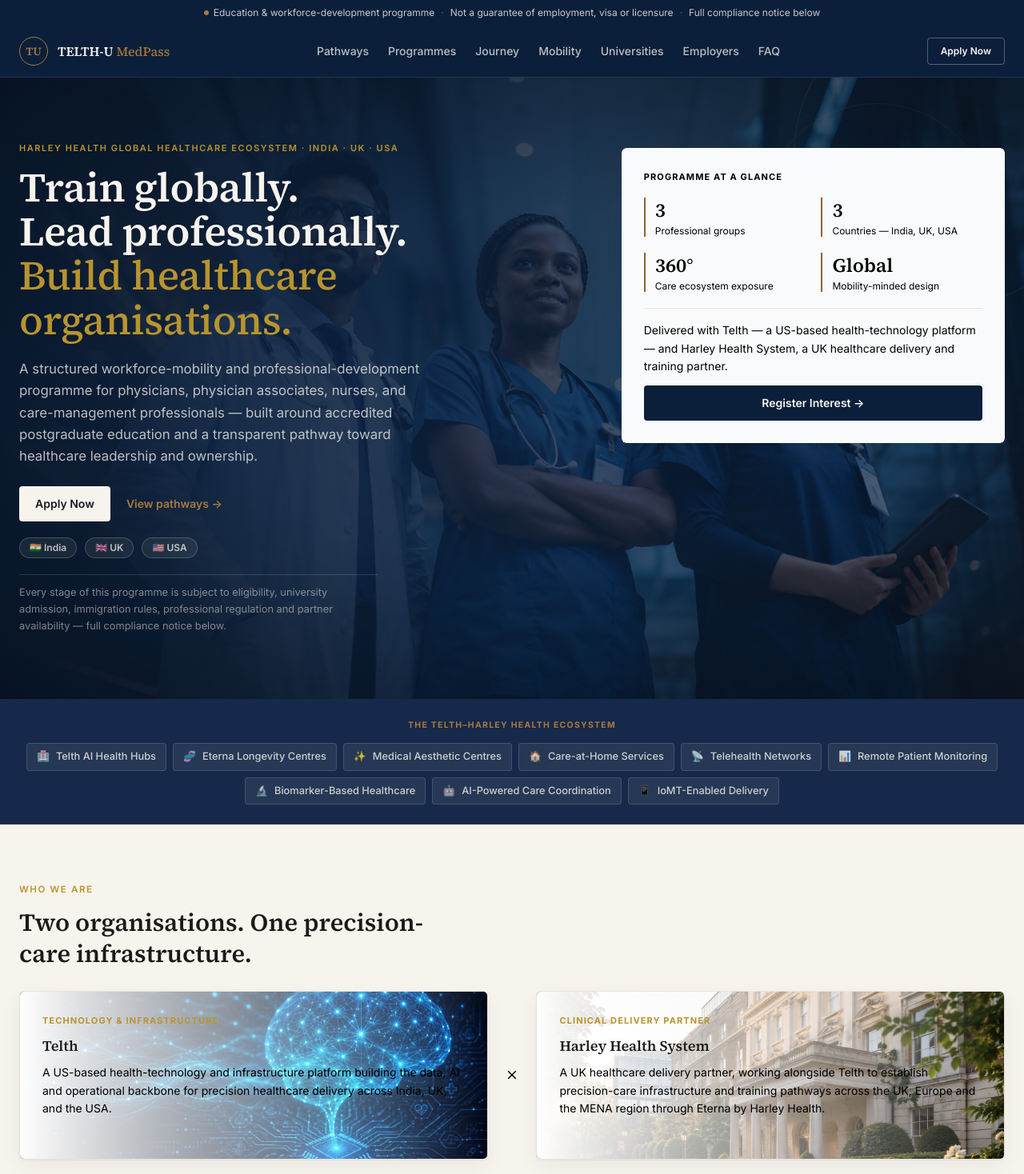
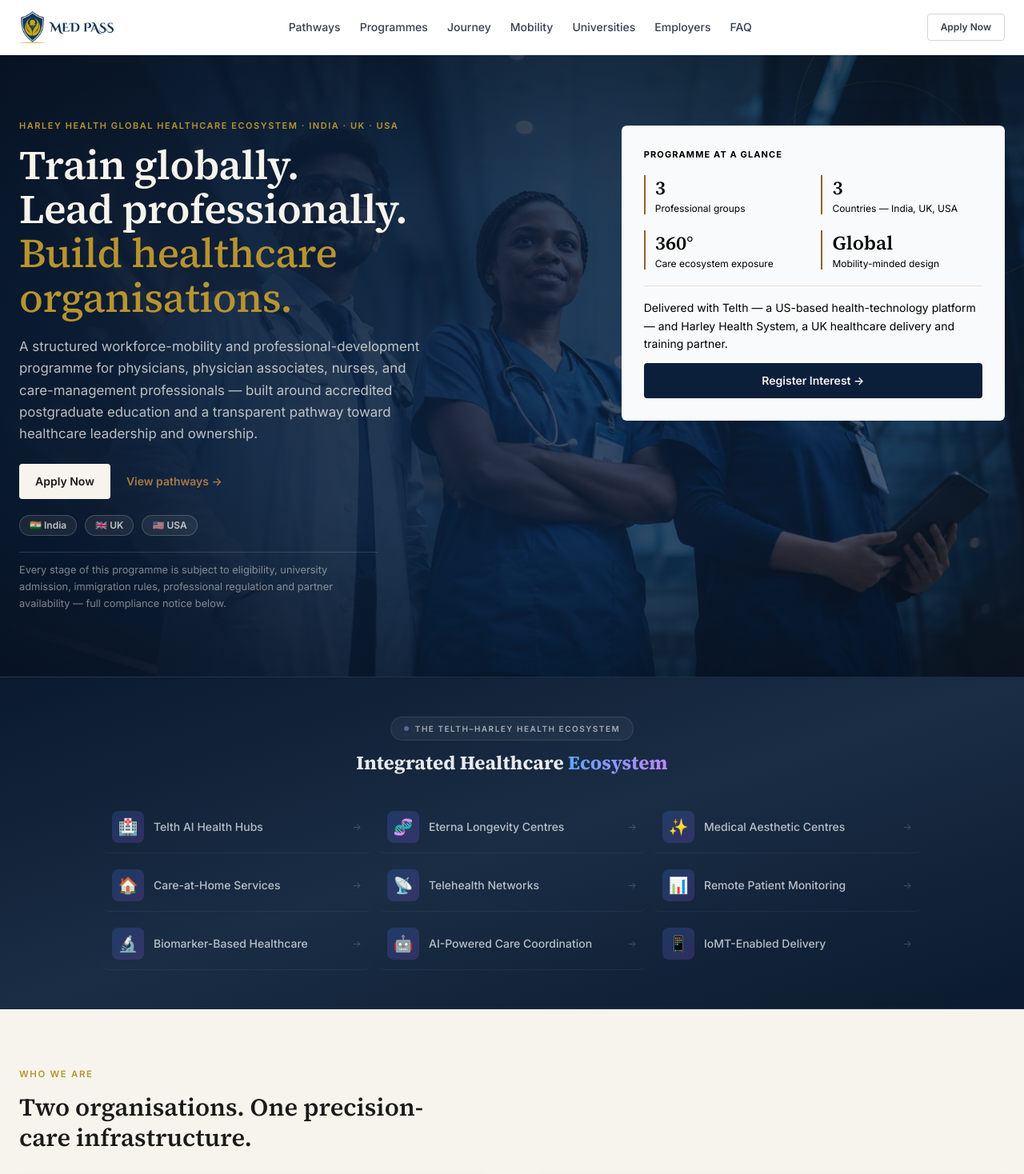
Before and after one commit to Telth-care/telth-med, a React (Vite) app: page / in a window 1280 px wide. Shown: the top 1468 px of the page at 80% size. Built offline with nearby package versions, Linux system fonts and the light colour scheme.

Commit message:
update the navbar and mobile responsive

```diff
--- a/src/App.jsx
+++ b/src/App.jsx
@@ -20,7 +20,7 @@
           path="/"
           element={
             <>
-              <RegStrip />
+              {/* <RegStrip /> */}
               <Header />
               <Home />
               <Footer />
--- a/src/components/Footer.jsx
+++ b/src/components/Footer.jsx
@@ -19,7 +19,7 @@
         </nav>
       </div>
       <div className="max-w-site mx-auto px-6 py-5 text-[0.74rem] text-parchment/40">
-        <p className="m-0 mb-1">📞 +91 12345 67890 &nbsp;|&nbsp; ✉️ info@telthhealth.com &nbsp;|&nbsp; 🌐 www.telthhealth.com</p>
+        <p className="m-0 mb-1">📞 +91 7834935011 &nbsp;|&nbsp; ✉️  greenkeyistudios@gmail.com &nbsp;|&nbsp; 🌐 https://www.medpassedu.org/</p>
         <p className="m-0">© {new Date().getFullYear()} Telth &amp; Harley Health System. For informational purposes only — not an offer, admission, employment contract or guarantee of any outcome.</p>
       </div>
     </footer>
--- a/src/components/Header.jsx
+++ b/src/components/Header.jsx
@@ -1,6 +1,7 @@
 // Header.jsx
 import { useEffect, useRef, useState } from 'react'
 import { Link, useLocation, useNavigate } from 'react-router-dom'
+import logo from "../assets/MEDPASS LOGO - Horizontal.png"
 
 const navLinks = [
   { href: '#pathways',     label: 'Pathways' },
@@ -65,30 +66,48 @@
     }
   }
 
+  // Handle logo click - navigate to home and scroll to top
+  const handleLogoClick = (e) => {
+    e.preventDefault()
+    if (location.pathname === '/') {
+      // If already on home page, just scroll to top
+      window.scrollTo({ top: 0, behavior: 'smooth' })
+    } else {
+      // Navigate to home and scroll to top
+      navigate('/')
+      setTimeout(() => {
+        window.scrollTo({ top: 0, behavior: 'smooth' })
+      }, 100)
+    }
+  }
+
   return (
     <header
-      className="bg-ink sticky top-0 z-50 border-b border-white/10"
-      style={{ boxShadow: shadow ? '0 6px 18px rgba(0,0,0,0.18)' : 'none' }}
+      className="bg-white sticky top-0 z-50 border-b border-gray-200"
+      style={{ boxShadow: shadow ? '0 6px 18px rgba(0, 0, 0, 0.08)' : 'none' }}
     >
       <div className="max-w-site mx-auto px-6 flex items-center justify-between py-3.5 gap-5">
-        {/* Brand */}
-        <Link to="/" className="flex items-center gap-3">
-          <span className="w-9 h-9 border border-brass rounded-full flex items-center justify-center font-serif font-semibold text-brass text-sm">
-            TU
-          </span>
-          <span className="font-serif text-parchment font-semibold text-base">
-            TELTH-U <em className="text-brass not-italic font-medium">MedPass</em>
-          </span>
+        {/* Brand - Logo click navigates to top */}
+        <Link
+          to="/"
+          onClick={handleLogoClick}
+          className="flex items-center gap-3 cursor-pointer"
+        >
+          <img
+            src={logo}
+            alt="MedPass Logo"
+            className="w-27 h-10 object-contain"
+          />
         </Link>
 
         {/* Nav */}
-        <nav className="hidden lg:flex gap-6 text-sm font-medium text-parchment/75">
+        <nav className="hidden lg:flex gap-6 text-sm font-medium text-gray-700">
           {navLinks.map(l => (
             <a
               key={l.href}
               href={l.href}
               onClick={(e) => goToAnchor(e, l.href)}
-              className="hover:text-parchment transition-colors"
+              className="hover:text-yellow-600 transition-colors duration-200"
             >
               {l.label}
             </a>
@@ -97,7 +116,7 @@
 
         <Link
           to="/application-form"
-          className="border border-parchment/30 text-parchment text-xs font-semibold px-4 py-2 rounded hover:bg-parchment/10 transition-colors"
+          className="border border-gray-300 text-gray-700 text-xs font-semibold px-4 py-2 rounded hover:bg-blue-50 hover:border-blue-400 hover:text-blue-600 transition-all duration-200"
         >
           Apply Now
         </Link>
--- a/src/sections/EcosystemBanner.jsx
+++ b/src/sections/EcosystemBanner.jsx
@@ -1,3 +1,6 @@
+// EcosystemBanner.jsx - List Type Design
+import { useState, useEffect, useRef } from 'react'
+
 const tiles = [
   { icon: '🏥', label: 'Telth AI Health Hubs' },
   { icon: '🧬', label: 'Eterna Longevity Centres' },
@@ -11,20 +14,77 @@
 ]
 
 export default function EcosystemBanner() {
+  const [isVisible, setIsVisible] = useState(false)
+  const sectionRef = useRef(null)
+
+  useEffect(() => {
+    const observer = new IntersectionObserver(
+      ([entry]) => {
+        if (entry.isIntersecting) {
+          setIsVisible(true)
+        }
+      },
+      { threshold: 0.1 }
+    )
+
+    if (sectionRef.current) {
+      observer.observe(sectionRef.current)
+    }
+
+    return () => observer.disconnect()
+  }, [])
+
   return (
-    <section className="bg-ink-700 py-6 border-b border-brass/20">
-      <div className="max-w-site mx-auto px-6">
-        <p className="text-brass font-bold text-[10.5px] tracking-[0.12em] uppercase text-center mb-3.5">
-          The Telth–Harley Health Ecosystem
-        </p>
-        <div className="flex flex-wrap gap-2 justify-center">
-          {tiles.map(t => (
+    <section
+      ref={sectionRef}
+      className="py-12 bg-gradient-to-br from-[#0B1A2E] via-[#1A2D45] to-[#0B1A2E] border-y border-white/5 overflow-hidden"
+    >
+      <div className="max-w-7xl mx-auto px-6">
+        {/* Header */}
+        <div className="text-center mb-8">
+          <div className="inline-flex items-center gap-2 bg-white/5 backdrop-blur-sm border border-white/10 rounded-full px-4 py-1.5 mb-3">
+            <span className="w-1.5 h-1.5 rounded-full bg-gradient-to-r from-blue-400 to-purple-400 animate-pulse" />
+            <span className="text-[10px] font-semibold tracking-[0.15em] uppercase text-white/60">
+              The Telth–Harley Health Ecosystem
+            </span>
+          </div>
+          <h3 className="text-xl md:text-2xl font-bold text-white/90">
+            Integrated Healthcare <span className="bg-gradient-to-r from-blue-400 to-purple-400 bg-clip-text text-transparent">Ecosystem</span>
+          </h3>
+        </div>
+
+        {/* List View - Desktop: 3 columns, Mobile: 1 column */}
+        <div className="grid grid-cols-1 md:grid-cols-2 lg:grid-cols-3 gap-2 max-w-5xl mx-auto">
+          {tiles.map((t, index) => (
             <div
               key={t.label}
-              className="flex items-center gap-2 bg-parchment/[0.07] border border-parchment/[0.14] rounded px-3 py-1.5 text-parchment/80 font-medium text-[0.8rem]"
+              className={`
+                group flex items-center gap-3
+                border-b border-white/5 last:border-b-0
+                md:border-b md:last:border-b-0
+                lg:border-b lg:last:border-b-0
+                px-3 py-3 hover:bg-white/5 rounded-lg
+                transition-all duration-300
+                ${isVisible ? 'opacity-100 translate-x-0' : 'opacity-0 -translate-x-4'}
+              `}
+              style={{
+                transitionDelay: `${index * 50}ms`,
+              }}
             >
-              <span>{t.icon}</span>
-              <span>{t.label}</span>
+              {/* Icon with circular background */}
+              <div className="flex-shrink-0 w-10 h-10 rounded-lg bg-gradient-to-br from-blue-500/20 to-purple-500/20 flex items-center justify-center text-xl group-hover:scale-110 transition-transform duration-300">
+                <span>{t.icon}</span>
+              </div>
+
+              {/* Label */}
+              <span className="text-sm font-medium text-white/70 group-hover:text-white transition-colors duration-300 flex-1">
+                {t.label}
+              </span>
+
+              {/* Arrow indicator */}
+              <span className="text-white/20 group-hover:text-white/40 transition-colors duration-300 text-xs">
+                →
+              </span>
             </div>
           ))}
         </div>
--- a/src/sections/ProgrammeArchitecture.jsx
+++ b/src/sections/ProgrammeArchitecture.jsx
@@ -1,8 +1,11 @@
+// ProgrammeArchitecture.jsx
+import { useState, useEffect, useRef } from 'react'
+
 const steps = [
-  { label: 'Healthcare Students',        sub: 'Training & part-time opportunities', accent: false },
-  { label: 'Graduates & Professionals',  sub: 'Fellowship — precision, biomarkers & AI', accent: false },
-  { label: 'Workforce Readiness',        sub: 'Permitted-work preparation', accent: false },
-  { label: 'Network Partnership',        sub: 'Hub ownership orientation', accent: true },
+  { label: 'Healthcare Students', sub: 'Training & part-time opportunities', accent: false },
+  { label: 'Graduates & Professionals', sub: 'Fellowship — precision, biomarkers & AI', accent: false },
+  { label: 'Workforce Readiness', sub: 'Permitted-work preparation', accent: false },
+  { label: 'Network Partnership', sub: 'Hub ownership orientation', accent: true },
 ]
 
 const programs = [
@@ -14,47 +17,98 @@
   'MSc Healthcare Innovation',
   'MSc Global Healthcare Management',
   'Postgraduate Diplomas in Healthcare Leadership',
-];
+]
 
 export default function ProgrammeArchitecture() {
+  const [isVisible, setIsVisible] = useState(false)
+  const sectionRef = useRef(null)
+
+  useEffect(() => {
+    const observer = new IntersectionObserver(
+      ([entry]) => {
+        if (entry.isIntersecting) {
+          setIsVisible(true)
+        }
+      },
+      { threshold: 0.1 }
+    )
+
+    if (sectionRef.current) {
+      observer.observe(sectionRef.current)
+    }
+
+    return () => observer.disconnect()
+  }, [])
+
   return (
-    <section id="architecture" className="py-[72px] bg-parchment-2">
+    <section
+      ref={sectionRef}
+      id="architecture"
+      className="py-[72px] bg-parchment-2"
+    >
       <div className="max-w-site mx-auto px-6">
-        <p className="text-brass-dark font-semibold text-[11.5px] tracking-[0.14em] uppercase mb-3 text-center">Programme architecture</p>
+        <p className="text-brass-dark font-semibold text-[11.5px] tracking-[0.14em] uppercase mb-3 text-center">
+          Programme architecture
+        </p>
         <h2 className="font-serif font-semibold text-[clamp(1.5rem,2.4vw,2.1rem)] leading-tight text-ink text-center mb-8">
           From study to network leadership
         </h2>
 
-        {/* Flow */}
-        <div className="flex flex-wrap md:flex-nowrap items-stretch justify-center mb-8">
+        {/* Flow - Responsive: Vertical on mobile, Horizontal on tablet/desktop */}
+        <div className="flex flex-col md:flex-row md:flex-wrap lg:flex-nowrap items-stretch justify-center mb-8 gap-3 md:gap-0">
           {steps.map((s, i) => (
-            <>
+            <div key={s.label} className="flex flex-col md:flex-row md:items-stretch w-full md:w-auto flex-1">
               <div
-                key={s.label}
-                className={`flex-1 min-w-[160px] text-center py-5 px-4 rounded border shadow-card ${
-                  s.accent
+                className={`
+                  flex-1 min-w-[160px] text-center py-5 px-4 rounded border shadow-card
+                  ${s.accent
                     ? 'border-brass bg-brass-tint'
                     : 'border-line bg-paper'
-                }`}
+                  }
+                  transition-all duration-300 hover:shadow-lg hover:-translate-y-0.5
+                  ${isVisible ? 'opacity-100 scale-100' : 'opacity-0 scale-95'}
+                `}
+                style={{ transitionDelay: `${i * 100}ms` }}
               >
-                <span className="block font-serif font-semibold text-ink text-[0.96rem] mb-1">{s.label}</span>
-                <small className="text-ink-soft text-[0.76rem] leading-snug">{s.sub}</small>
+                <span className="block font-serif font-semibold text-ink text-[0.96rem] mb-1">
+                  {s.label}
+                </span>
+                <small className="text-ink-soft text-[0.76rem] leading-snug">
+                  {s.sub}
+                </small>
               </div>
+
+              {/* Arrow - Hidden on mobile, shown on tablet/desktop */}
               {i < steps.length - 1 && (
-                <div key={`arr-${i}`} className="flex items-center justify-center w-10 text-brass-dark text-lg flex-shrink-0">
-                  →
+                <div className={`
+                  flex items-center justify-center
+                  text-brass-dark text-lg flex-shrink-0
+                  py-1 md:py-0
+                  ${i < steps.length - 1 ? 'md:px-1 lg:px-3' : ''}
+                `}>
+                  <span className="hidden md:inline">→</span>
+                  <span className="md:hidden text-sm">↓</span>
                 </div>
               )}
-            </>
+            </div>
           ))}
         </div>
 
-        <p className="text-center max-w-[640px] mx-auto mb-4 text-black font-bold text-[1.02rem]">Our programmes </p>
-        <div className="grid grid-cols-1 sm:grid-cols-2 lg:grid-cols-3 gap-4 max-w-4xl mx-auto mb-10">
+        <p className="text-center max-w-[640px] mx-auto mb-4 text-black font-bold text-[1.02rem]">
+          Our programmes
+        </p>
+
+        {/* Programmes - Responsive Grid */}
+        <div className="grid grid-cols-1 sm:grid-cols-2 lg:grid-cols-3 xl:grid-cols-4 gap-4 max-w-6xl mx-auto mb-10">
           {programs.map((program, index) => (
             <div
               key={index}
-              className="bg-paper border border-line rounded-card p-5 text-center shadow-card hover:shadow-[0_8px_30px_rgb(0,0,0,0.08)] transition-shadow duration-200"
+              className={`
+                bg-paper border border-line rounded-card p-5 text-center shadow-card
+                hover:shadow-[0_8px_30px_rgb(0,0,0,0.08)] transition-all duration-300 hover:-translate-y-1
+                ${isVisible ? 'opacity-100 scale-100' : 'opacity-0 scale-95'}
+              `}
+              style={{ transitionDelay: `${index * 50 + 400}ms` }}
             >
               <span className="block font-serif font-semibold text-ink text-[0.95rem] leading-[1.3]">
                 {program}
```
Also changed, not shown: src/assets/MEDPASS LOGO - Horizontal.png (added), src/assets/MEDPASS LOGO.png (added).
